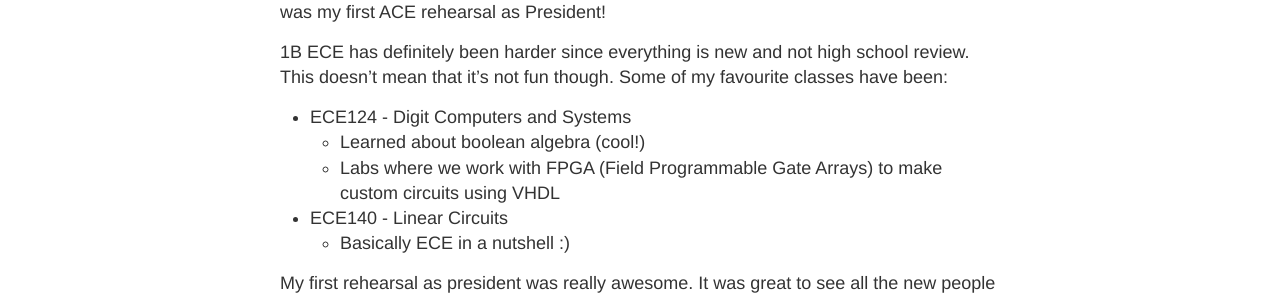
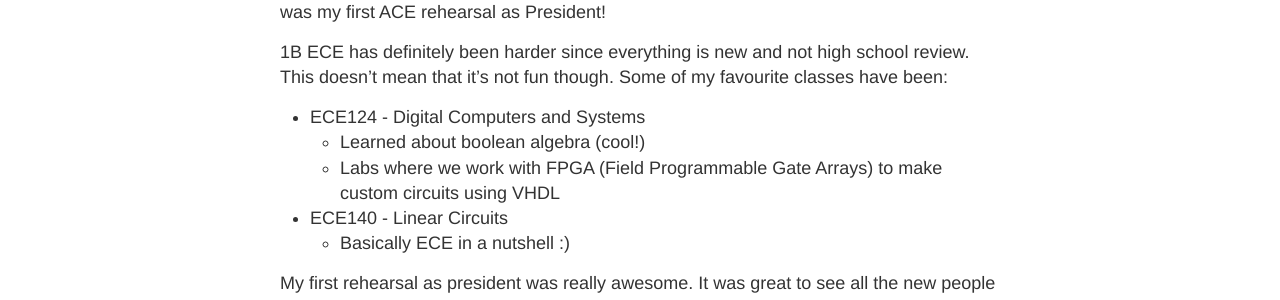
Before and after one commit to linchuandai/MyBlog, a Jekyll site: the page built from _posts/2018-1-10-Week-1-Reflections.md, in a window 1280 px wide. Shown: the part 346-646 px from the top of the page. Built offline with Jekyll 4.4.1, drawn with Linux system fonts in a browser that asks for light colours.

Commit message:
Update 2018-1-10-Week-1-Reflections.md

```diff
--- a/_posts/2018-1-10-Week-1-Reflections.md
+++ b/_posts/2018-1-10-Week-1-Reflections.md
@@ -8,7 +8,7 @@ Also this week was my first ACE rehearsal as President!
 
 1B ECE has definitely been harder since everything is new and not high school review. This doesn't mean that it's not fun
 though. Some of my favourite classes have been:
-* ECE124 - Digit Computers and Systems
+* ECE124 - Digital Computers and Systems
   * Learned about boolean algebra (cool!)
   * Labs where we work with FPGA (Field Programmable Gate Arrays) to make custom circuits using VHDL
 * ECE140 - Linear Circuits
```
